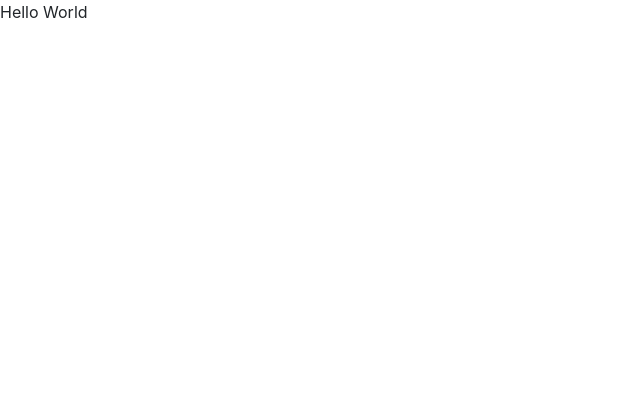
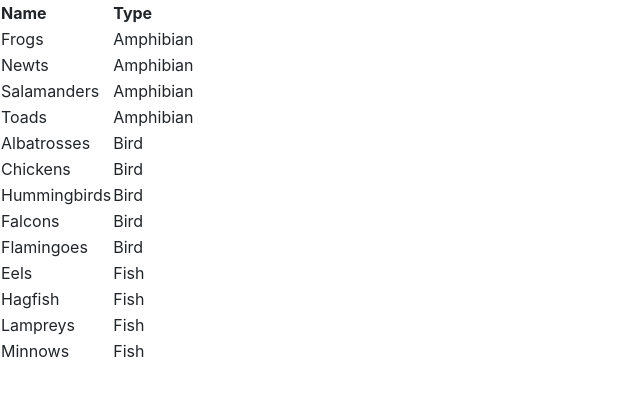
Before and after one commit to emikyas/Pagination, a React (Create React App) app: page / in a window 1280 px wide. Shown: the top 396 px of the page, without its empty margins (0-640 px from the left). Built offline with nearby package versions, Linux system fonts and the light colour scheme.

Commit message:
Render the list

```diff
--- a/src/components/list.jsx
+++ b/src/components/list.jsx
@@ -1,9 +1,29 @@
 import React, { Component } from 'react';
+import { getStaticList } from '../services/staticList';
 
 class List extends Component {
-    state = {  }
+    state = {
+        lists: getStaticList()
+     }
     render() {
-        return ( <p>Hello World</p> );
+        return (
+            <div>
+                <thead>
+                    <tr>
+                        <th>Name</th>
+                        <th>Type</th>
+                    </tr>
+                </thead>
+                <tbody>
+                    {this.state.lists.map(l =>
+                        <tr>
+                            <td>{l.title}</td>
+                            <td>{l.type}</td>
+                        </tr>
+                    )}
+                </tbody>
+            </div>
+        );
     }
 }
 
```
